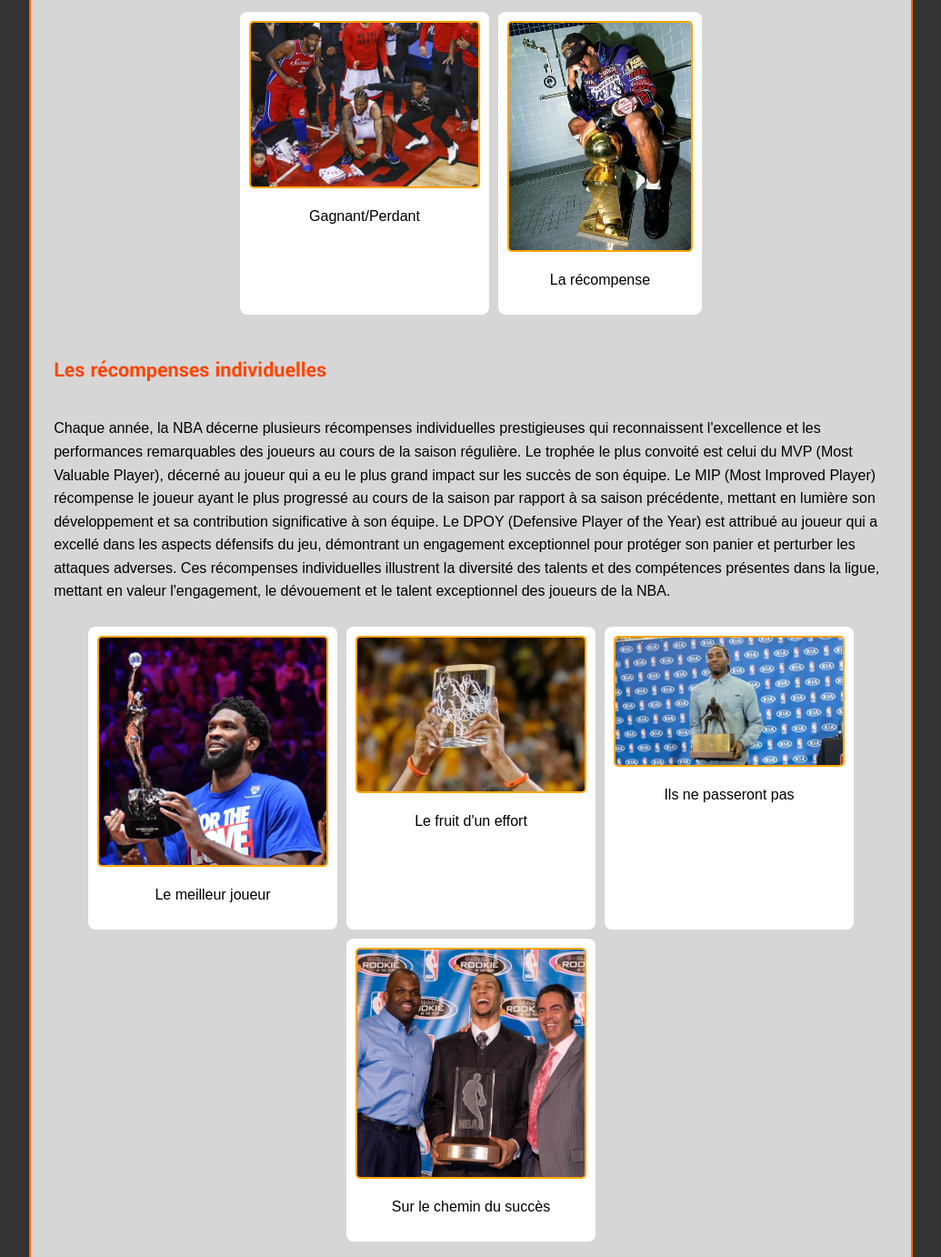
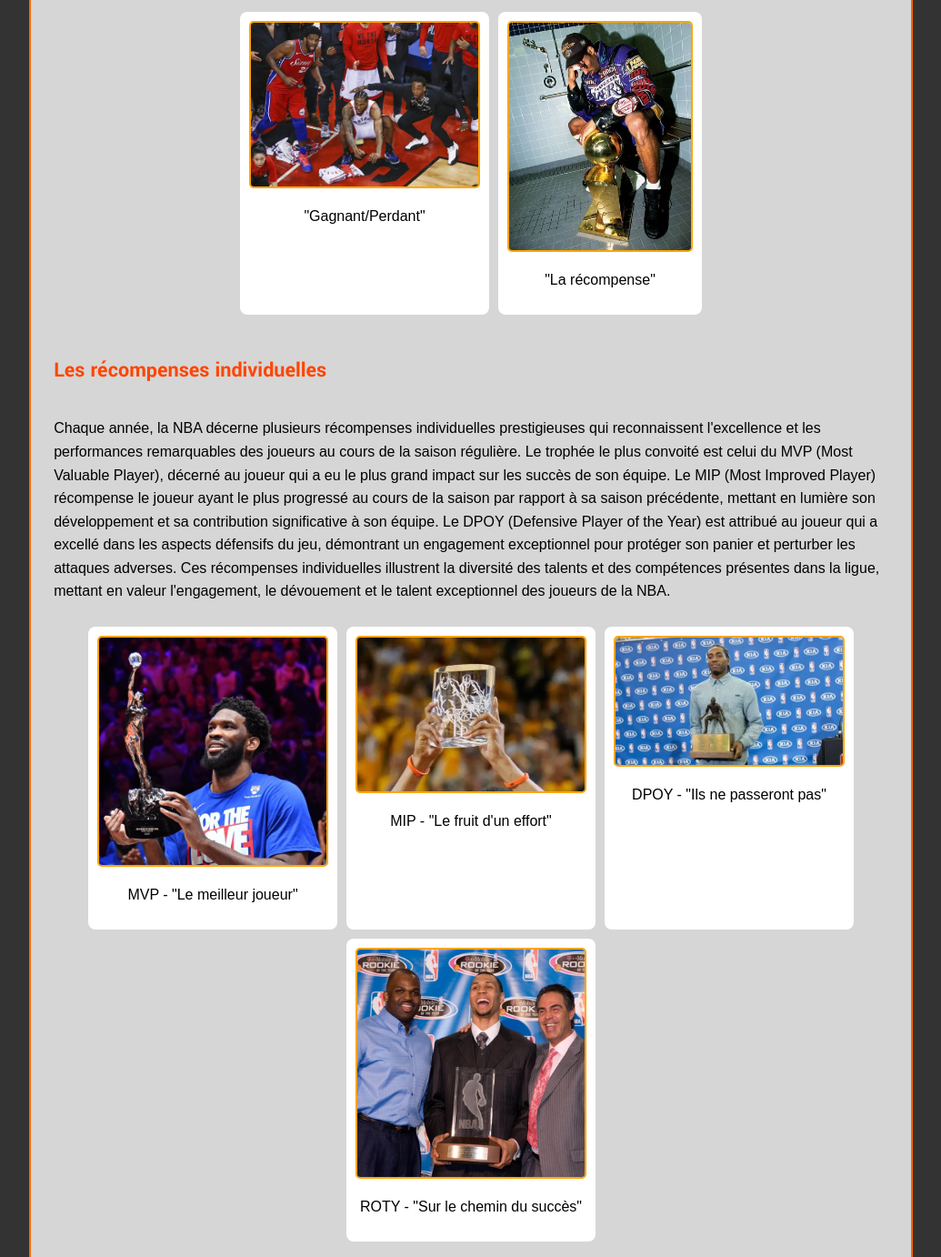
Before and after one commit to KaiZenKOS/MonSite, a plain HTML site: page page_nba.html in a window 1280 px wide. Shown: the part 2425-3807 px from the top of the page at 91% size, without its empty margins (122-1157 px from the left). Drawn offline with Linux system fonts and the light colour scheme; a web font is replaced by a local one.

Commit message:
final commit ?

```diff
--- a/page_nba.html
+++ b/page_nba.html
@@ -83,7 +83,7 @@
                 <div class="image-container">
                     <a href="ressources/Page_1/draft.jpg" target="_blank"><img alt="Résultats des choix de la draft NBA"
                                                                                src="ressources/Page_1/draft.jpg"></a>
-                    <p>En avant la ligue</p>
+                    <p>"En avant la ligue"</p>
                 </div>
 
             </div>
@@ -104,12 +104,12 @@
                     <a href="ressources/Page_1/ssscury.jpg" target="_blank"><img
                             alt="Moment joyeux sur le terrain avec Curry et Siakam"
                             src="ressources/Page_1/ssscury.jpg"></a>
-                    <p>Apprecier chaque match</p>
+                    <p>"Apprecier chaque match"</p>
                 </div>
                 <div class="image-container">
                     <a href="ressources/Page_1/tatum_train.jpg" target="_blank"><img
                             alt="Tatum à la salle de musculation" src="ressources/Page_1/tatum_train.jpg"></a>
-                    <p>La discipline chez le joueur</p>
+                    <p>"La discipline chez le joueur"</p>
                 </div>
 
             </div>
@@ -134,13 +134,13 @@
                 <div class="image-container">
                     <a href="ressources/Page_1/PO.jpg" target="_blank"><img alt="Buzzer Beater de Kawhi au game 7"
                                                                             src="ressources/Page_1/PO.jpg"></a>
-                    <p>Gagnant/Perdant</p>
+                    <p>"Gagnant/Perdant"</p>
                 </div>
                 <div class="image-container">
                     <a href="ressources/Page_1/KOBE_ring.jpg" target="_blank"><img
                             alt="Kobe Bryant gagne le championnat"
                             src="ressources/Page_1/KOBE_ring.jpg"></a>
-                    <p>La récompense</p>
+                    <p>"La récompense"</p>
                 </div>
 
             </div>
@@ -163,22 +163,22 @@
                 <div class="image-container">
                     <a href="ressources/Page_1/MVP_NBA.jpg" target="_blank"><img alt="Joel Embiid devient le MVP"
                                                                                  src="ressources/Page_1/MVP_NBA.jpg"></a>
-                    <p>Le meilleur joueur</p>
+                    <p>MVP - "Le meilleur joueur"</p>
                 </div>
                 <div class="image-container">
                     <a href="ressources/Page_1/MIP_NBA.webp" target="_blank"><img alt="Trophée du MIP "
                                                                                   src="ressources/Page_1/MIP_NBA.webp"></a>
-                    <p>Le fruit d'un effort</p>
+                    <p>MIP - "Le fruit d'un effort" </p>
                 </div>
                 <div class="image-container">
                     <a href="ressources/Page_1/DPOY.jpg" target="_blank"><img alt="Trophée du DPOY "
                                                                               src="ressources/Page_1/DPOY.jpg"></a>
-                    <p>Ils ne passeront pas</p>
+                    <p>DPOY  - "Ils ne passeront pas" </p>
                 </div>
                 <div class="image-container">
                     <a href="ressources/Page_1/ROTY_NBA.jpg" target="_blank"><img alt="Trophée du ROTY "
                                                                                   src="ressources/Page_1/ROTY_NBA.jpg"></a>
-                    <p>Sur le chemin du succès</p>
+                    <p>ROTY - "Sur le chemin du succès"</p>
                 </div>
 
             </div>
```
